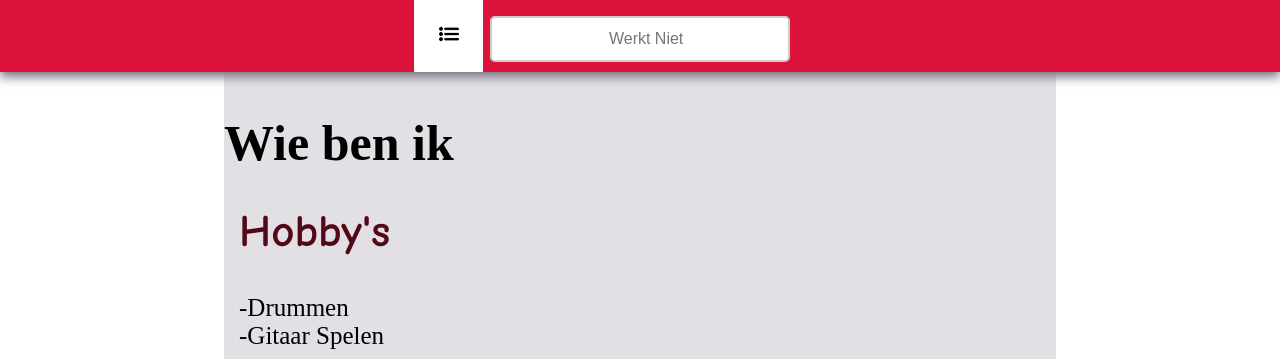
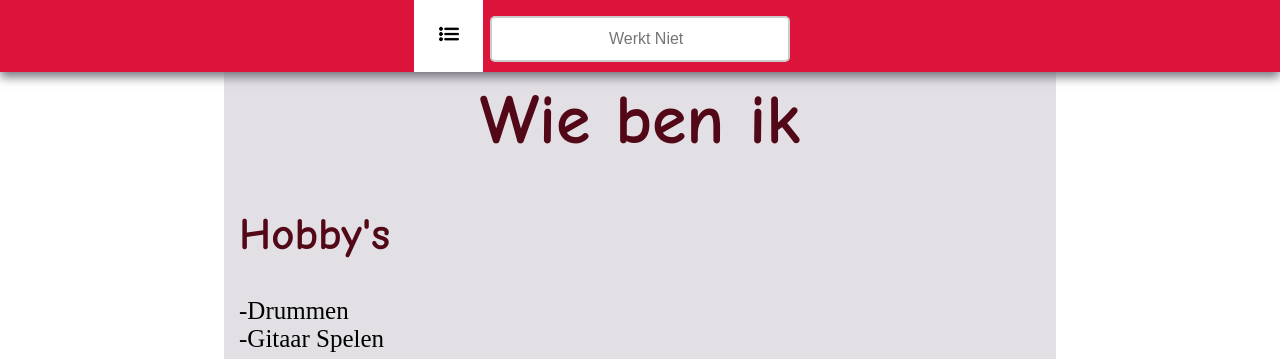
Before and after one commit to QRoerbag/QuirinRoerbag-oud, a plain HTML site: page Wiebenik.html in a window 1280 px wide. Shown: the top 359 px of the page. Drawn offline with Linux system fonts and the light colour scheme.

Commit message:
Update Wiebenik.html

```diff
--- a/Wiebenik.html
+++ b/Wiebenik.html
@@ -26,7 +26,7 @@
 	</header>
 	<main class="Balk">
 		<div class="Balk-Inhoud">
-			<h1>Wie ben ik</h1>
+			<h1 class="Standaard">Wie ben ik</h1>
 			<h2>Hobby's</h2>
 			<p class="Standaard">
 				-Drummen
```
